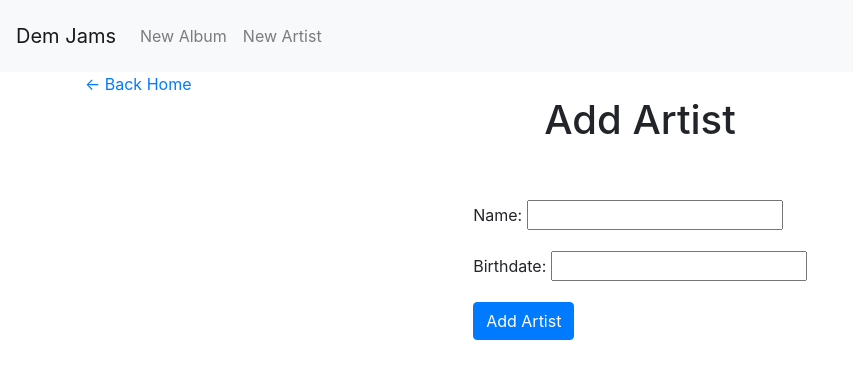
After one commit to Momentum-Team-13/django-music-devandres-tech, a Django app: page /artist/new in a window 1280 px wide. The commit adds this page. Shown: the top 379 px of the page, without its empty margins (0-853 px from the left). Run offline with Django 4.2, Linux system fonts and the light colour scheme.

Commit message:
created new artist form

```diff
--- a/albums/forms.py
+++ b/albums/forms.py
@@ -1,5 +1,5 @@
 from django import forms
-from .models import Album
+from .models import Album, Artist
 
 
 class AlbumForm(forms.ModelForm):
@@ -9,3 +9,12 @@ class AlbumForm(forms.ModelForm):
 			'title',
 			'artist'
 		]
+
+
+class ArtistForm(forms.ModelForm):
+	class Meta:
+		model = Artist
+		fields = [
+			'name',
+			'birthdate'
+		]
--- a/albums/views.py
+++ b/albums/views.py
@@ -1,7 +1,7 @@
 from asyncio import constants
 from django.shortcuts import render, redirect, get_object_or_404
 from .models import Artist, Album
-from .forms import AlbumForm
+from .forms import AlbumForm, ArtistForm
 
 
 # Create your views here.
@@ -21,6 +21,17 @@ def new_album(request):
 	return render(request, 'albums/new_album.html', {'form': form})
 
 
+def new_artist(request):
+	if request.method == 'GET':
+		form = ArtistForm()
+	else:
+		form = ArtistForm(data=request.POST)
+		if form.is_valid():
+			form.save()
+			return redirect(to='list_albums')
+	return render(request, 'albums/new_artist.html', {'form': form})
+
+
 def detail_album(request, pk):
 	album = get_object_or_404(Album, pk=pk)
 	return render(request, 'albums/detail_album.html', {'album': album})
@@ -35,7 +46,6 @@ def edit_album(request, pk):
 		if form.is_valid():
 			form.save()
 			return redirect(to='list_albums')
-
 	return render(request, 'albums/edit_album.html', {'form': form, 'album': album})
 
 
@@ -45,3 +55,7 @@ def delete_album(request, pk):
 		album.delete()
 		return redirect(to='list_albums')
 	return render(request, 'albums/delete_album.html', {'album': album})
+
+
+def artist_album(request, pk):
+	return render(request, 'albums/artist_list_albums.html')
--- a/django_music/urls.py
+++ b/django_music/urls.py
@@ -22,7 +22,9 @@ urlpatterns = [
     path('admin/', admin.site.urls),
     path('', albums_views.list_albums, name='list_albums'),
     path('albums/new', albums_views.new_album, name='new_album'),
+    path('artist/new', albums_views.new_artist, name='new_artist'),
     path('albums/<int:pk>', albums_views.detail_album, name='detail_album'),
     path('albums/<int:pk>/edit', albums_views.edit_album, name='edit_album'),
     path('albums/<int:pk>/delete', albums_views.delete_album, name='delete_album'),
+    path('artist/<int:pk>/albums', albums_views.artist_album, name='artist_album')
 ]
--- /dev/null
+++ b/templates/albums/artist_list_albums.html
@@ -0,0 +1,5 @@
+{% extends "base.html" %} {% block content %}
+<div class="container">
+  <h1 class="d-flex justify-content-center">Albums by artist</h1>
+</div>
+{% endblock %}
--- a/templates/albums/detail_album.html
+++ b/templates/albums/detail_album.html
@@ -9,7 +9,9 @@
     <h1>{{ album.title}}</h1>
     {% for artist in album.artist.all %}
     <div class="mb-5">
-      <a>Artist: {{ artist.name }}</a>
+      <a href="{% url 'artist_album' pk=artist.pk %}"
+        >Artist: {{ artist.name }}</a
+      >
     </div>
     {% endfor %}
   </div>
--- /dev/null
+++ b/templates/albums/new_artist.html
@@ -0,0 +1,25 @@
+{% extends "base.html" %} {% block content %}
+<div class="container">
+  <a
+    class="mb-5"
+    href="{% url 'list_albums' %}"
+    class="d-flex justify-content-start"
+    ><- Back Home</a
+  >
+  <div
+    class="d-flex flex-column align-items-center justify-content-center mb-5"
+  >
+    <div class="mb-5">
+      <h1>Add Artist</h1>
+    </div>
+    <div>
+      <form action="{% url 'new_artist' %}" method="POST">
+        {% csrf_token %} {{ form.as_p }}
+        <div>
+          <button class="btn btn-primary" type="submit">Add Artist</button>
+        </div>
+      </form>
+    </div>
+  </div>
+</div>
+{% endblock %}
--- a/templates/base.html
+++ b/templates/base.html
@@ -29,13 +29,22 @@
     <title>Music App</title>
   </head>
   <body>
-    <nav class="navbar navbar-dark bg-primary">
-      <a class="navbar-brand" href="{% url 'list_albums' %}">Dem Jams</a>
-      <div class="navbar-nav">
-        <a class="nav-item nav-link" href="{% url 'new_album' %}"
-          >Add new album</a
-        >
-      </div>
+    <nav class="navbar navbar-expand-lg navbar-light bg-light">
+      <a href="{% url 'list_albums' %}" class="navbar-brand" href="#"
+        >Dem Jams</a
+      >
+      <ul class="navbar-nav mr-auto d-flex">
+        <span class="navbar-text">
+          <a href="{% url 'new_album' %}" class="nav-link" href="#"
+            >New Album</a
+          >
+        </span>
+        <span class="navbar-text">
+          <a href="{% url 'new_artist' %}" class="nav-link" href="#"
+            >New Artist</a
+          >
+        </span>
+      </ul>
     </nav>
     <div>{% block content %} {% endblock %}</div>
   </body>
```
